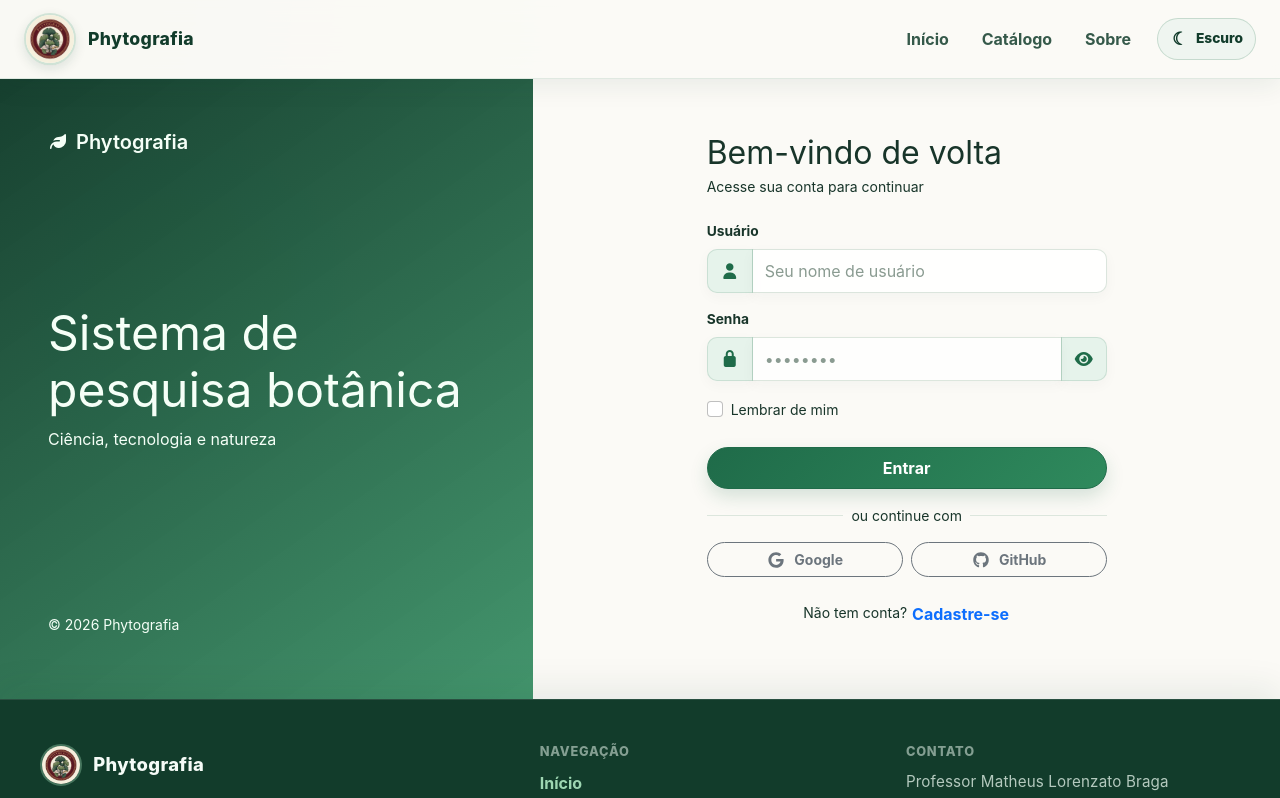
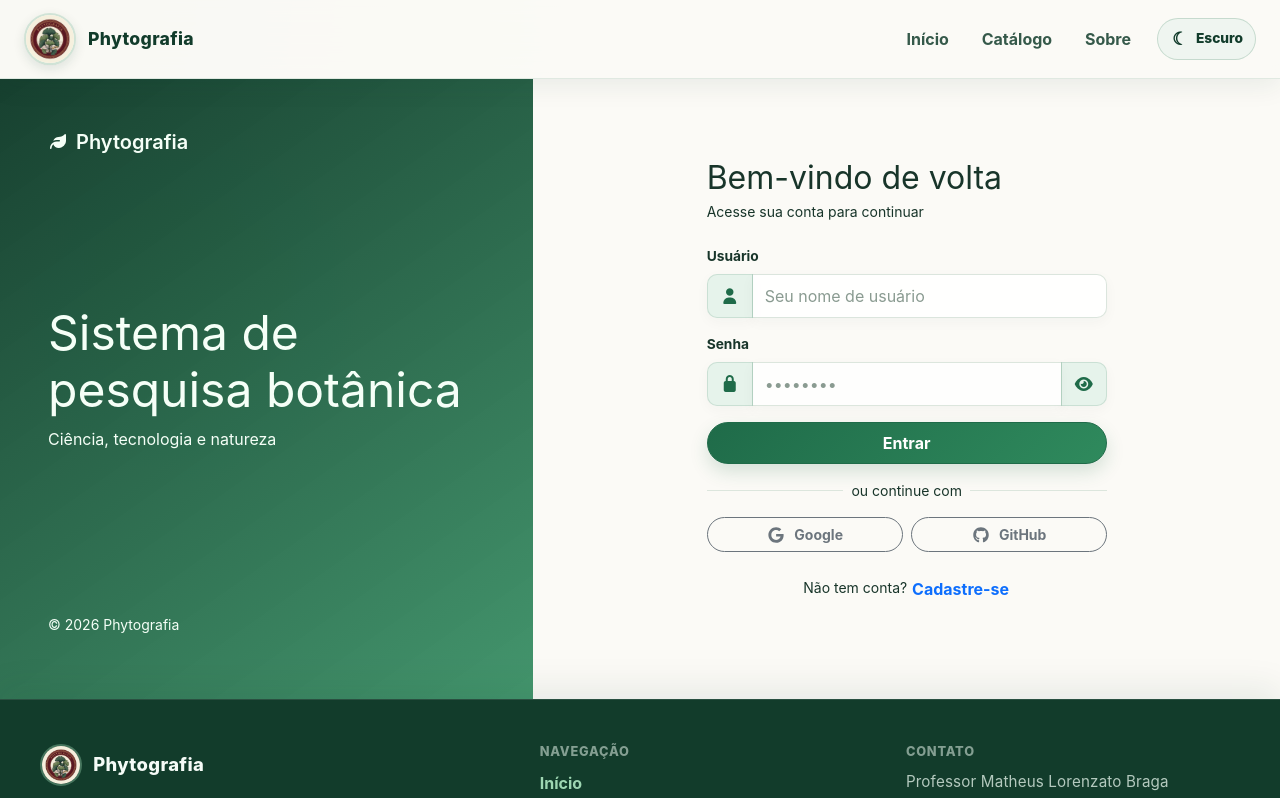
Before and after one commit to rickinjean/TCC-phyto, a React (Create React App) app in the folder mern-app-main-main/client/: page /login in a window 1280 px wide. Shown: the top 798 px of the page. Built offline with nearby package versions, Linux system fonts and the light colour scheme; no server answers.

Commit message:
Remove opcao decorativa 'Lembrar de mim' da tela de login

```diff
--- a/mern-app-main-main/client/src/components/Login.js
+++ b/mern-app-main-main/client/src/components/Login.js
@@ -132,19 +132,6 @@ export default function Login({ onLogin }) {
                             </div>
                         </div>
 
-                        {/* Lembrar + esqueci */}
-                        <div className="d-flex justify-content-between align-items-center mb-4">
-                            <div className="form-check">
-                                <input type="checkbox" className="form-check-input" id="remember" />
-                                <label className="form-check-label small" htmlFor="remember">
-                                    Lembrar de mim
-                                </label>
-                            </div>
-                            {/* <a href="#" className="small text-decoration-none">
-                                Esqueceu a senha?
-                            </a> */}
-                        </div>
-
                         {/* Botão entrar */}
                         <button type="submit" className="btn btn-primary w-100 py-2" disabled={loading}>
                             {loading ? (
```
